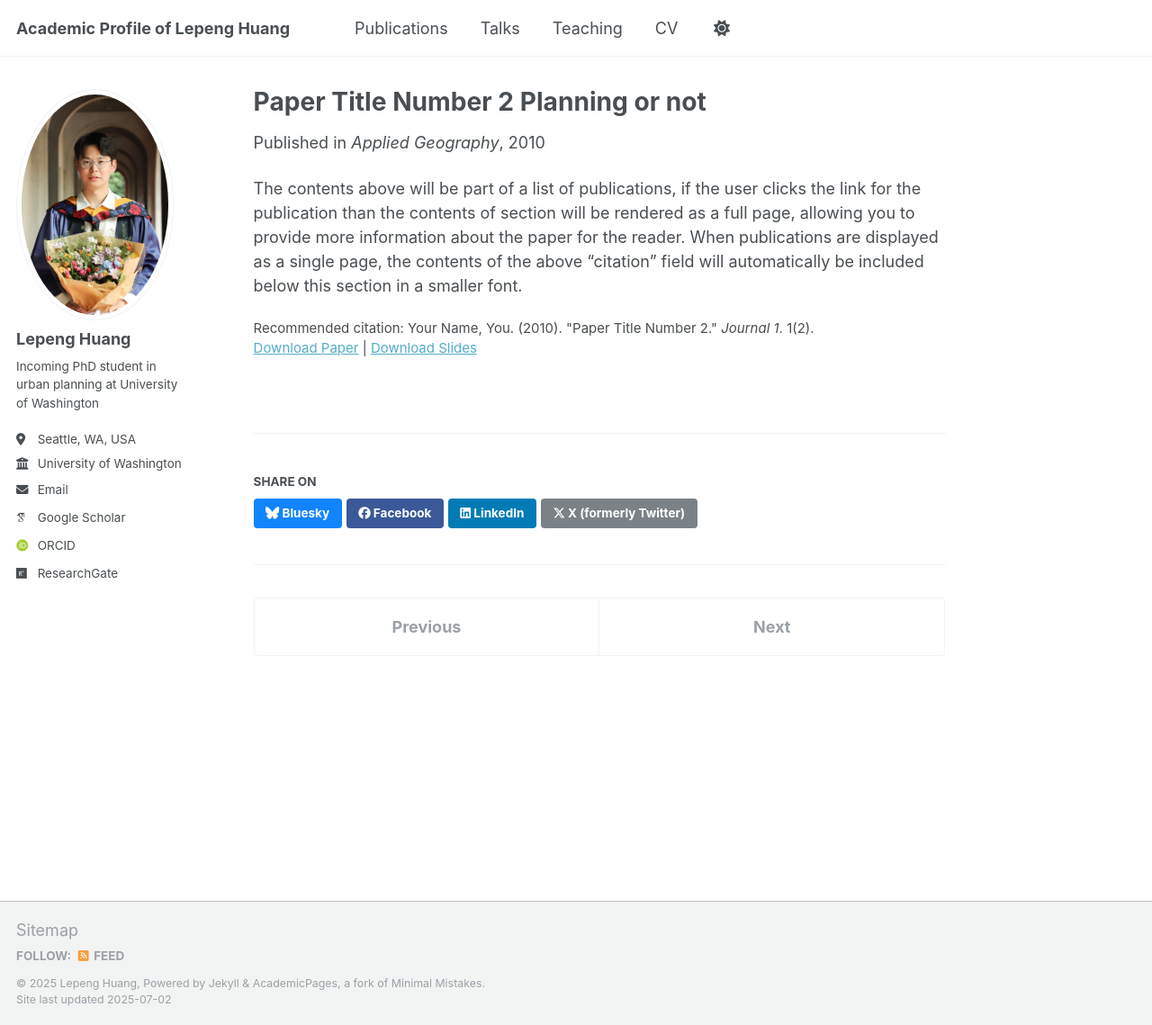
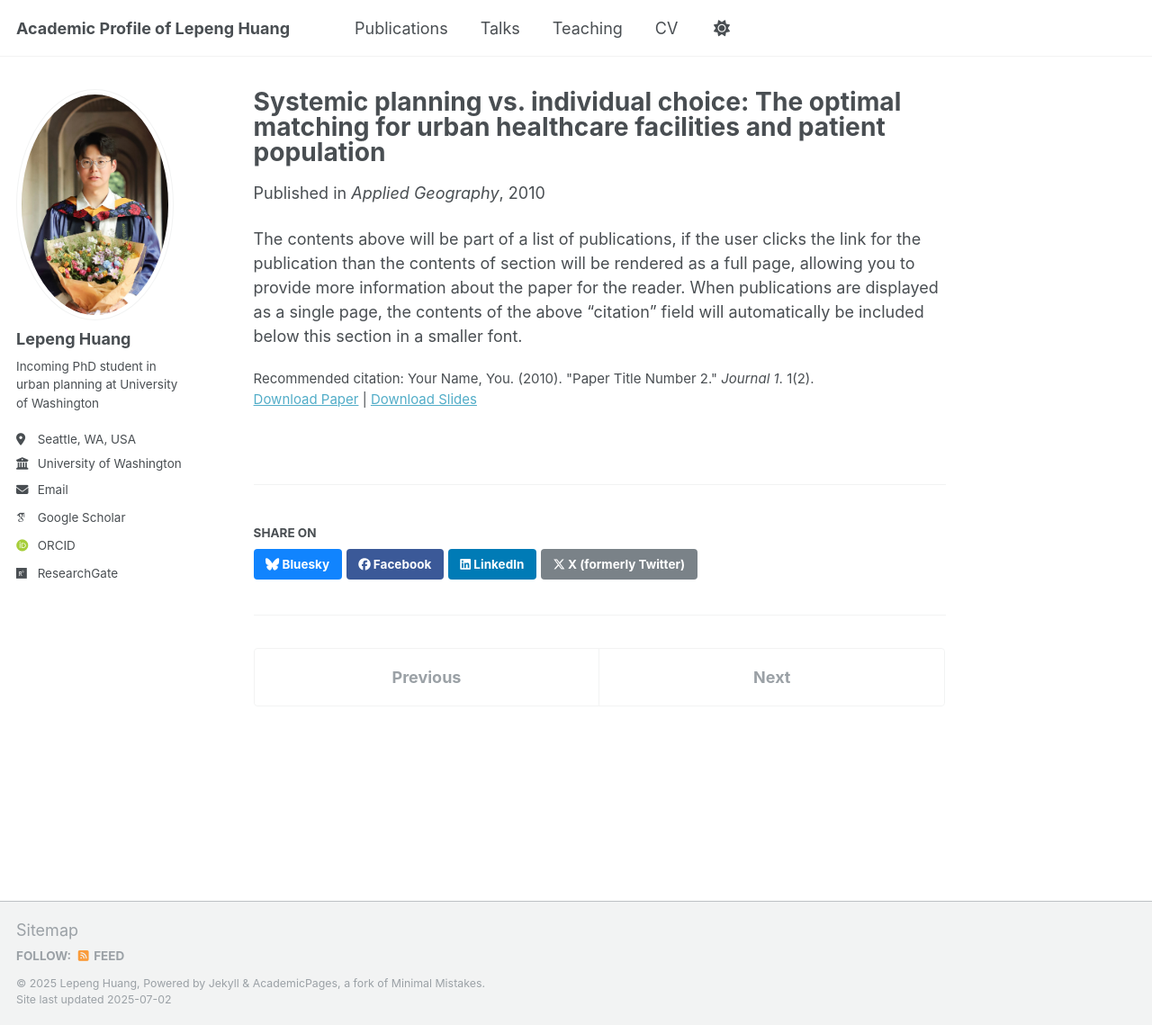
Before and after one commit to lepenghuang/lepenghuang.github.io, a Jekyll site: the page built from _publications/2010-10-01-paper-title-number-2.md, in a window 1280 px wide and 1139 px high. Shown: the whole window at 90% size. Built offline with Jekyll 4.4.1, drawn with Linux system fonts in a browser that asks for light colours; some web fonts are replaced; a script that is not in the unit is left out.

Commit message:
Update 2010-10-01-paper-title-number-2.md

```diff
--- a/_publications/2010-10-01-paper-title-number-2.md
+++ b/_publications/2010-10-01-paper-title-number-2.md
@@ -1,5 +1,5 @@
 ---
-title: "Paper Title Number 2 Planning or not"
+title: "Systemic planning vs. individual choice: The optimal matching for urban healthcare facilities and patient population"
 collection: publications
 category: manuscripts
 permalink: /publication/2010-10-01-paper-title-number-2
```
